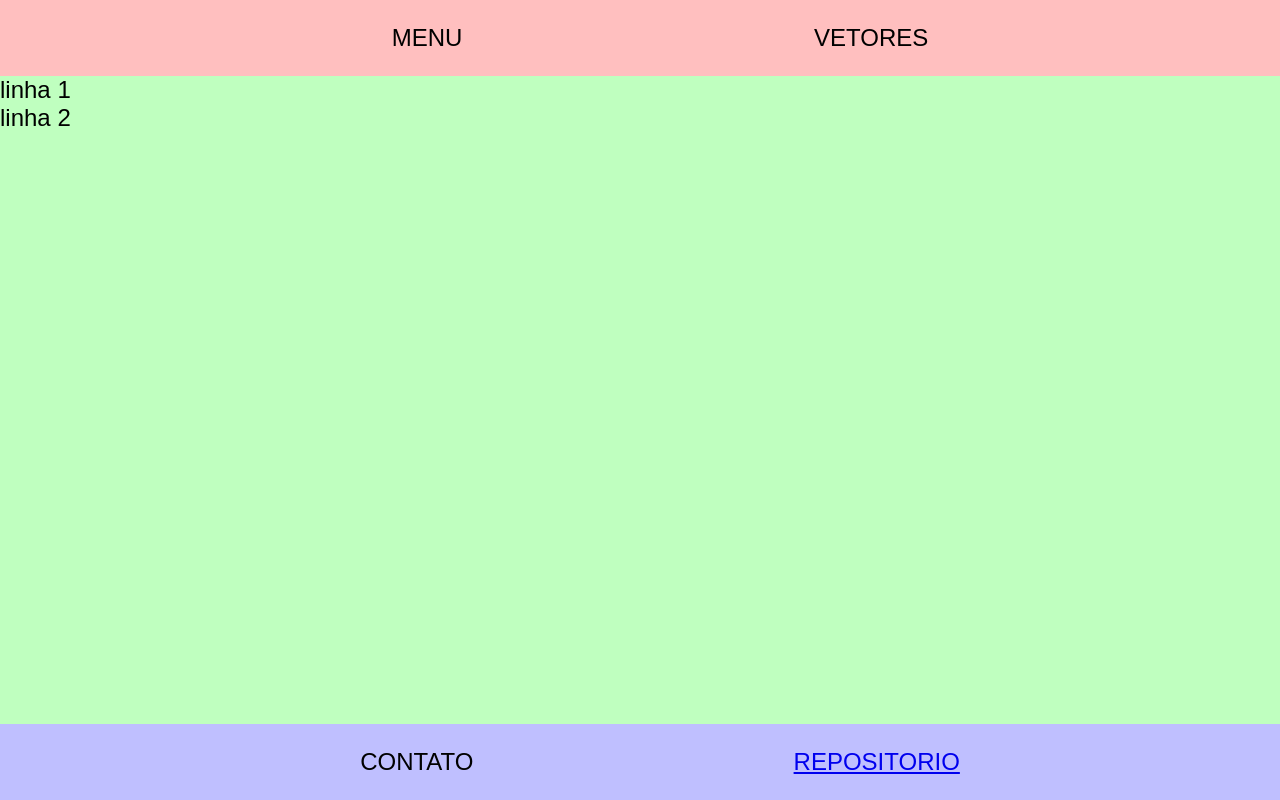
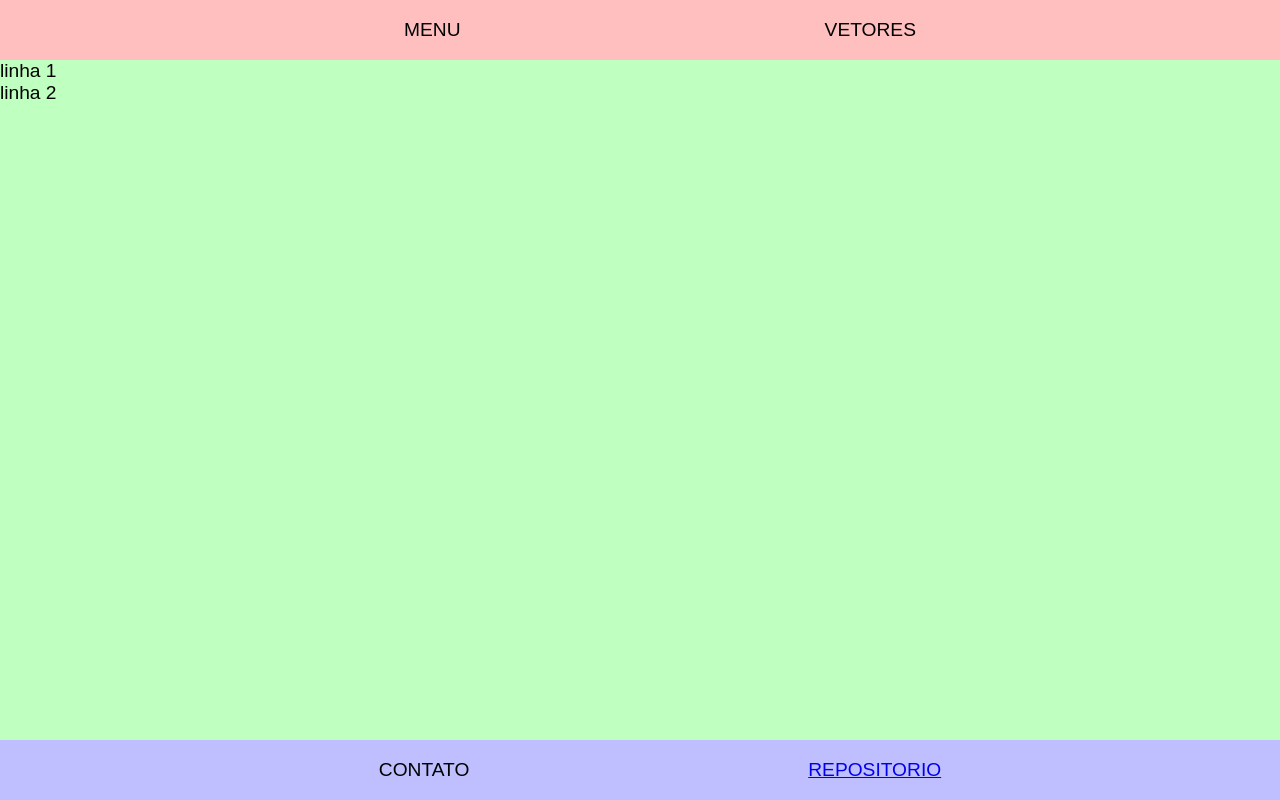
Before and after one commit to Allekstat/programacao, a PHP site: page /web/index.html in a window 1280 px wide. Run offline with PHP 8.4, Linux system fonts and the light colour scheme.

Commit message:
Update design.css

```diff
--- a/web/design.css
+++ b/web/design.css
@@ -7,7 +7,7 @@ body {
 	flex-direction: column;
 
 	font-family: Arial;
-	font-size: 3vh;
+	font-size: 1.5vw;
 }
 header { background-color: rgb(255, 191, 191); }
 article { background-color: rgb(191, 255, 191); flex-grow: 1; }
```
